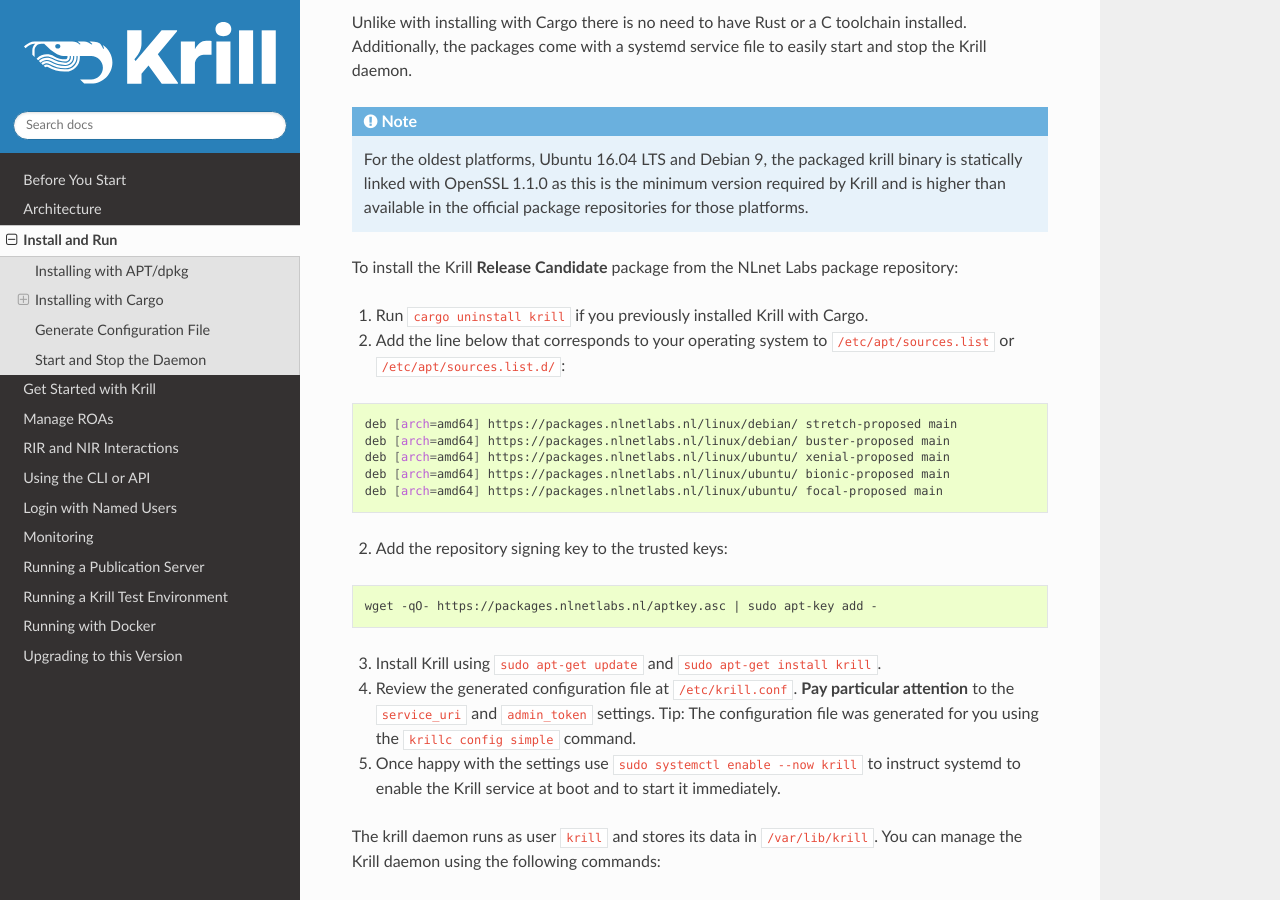
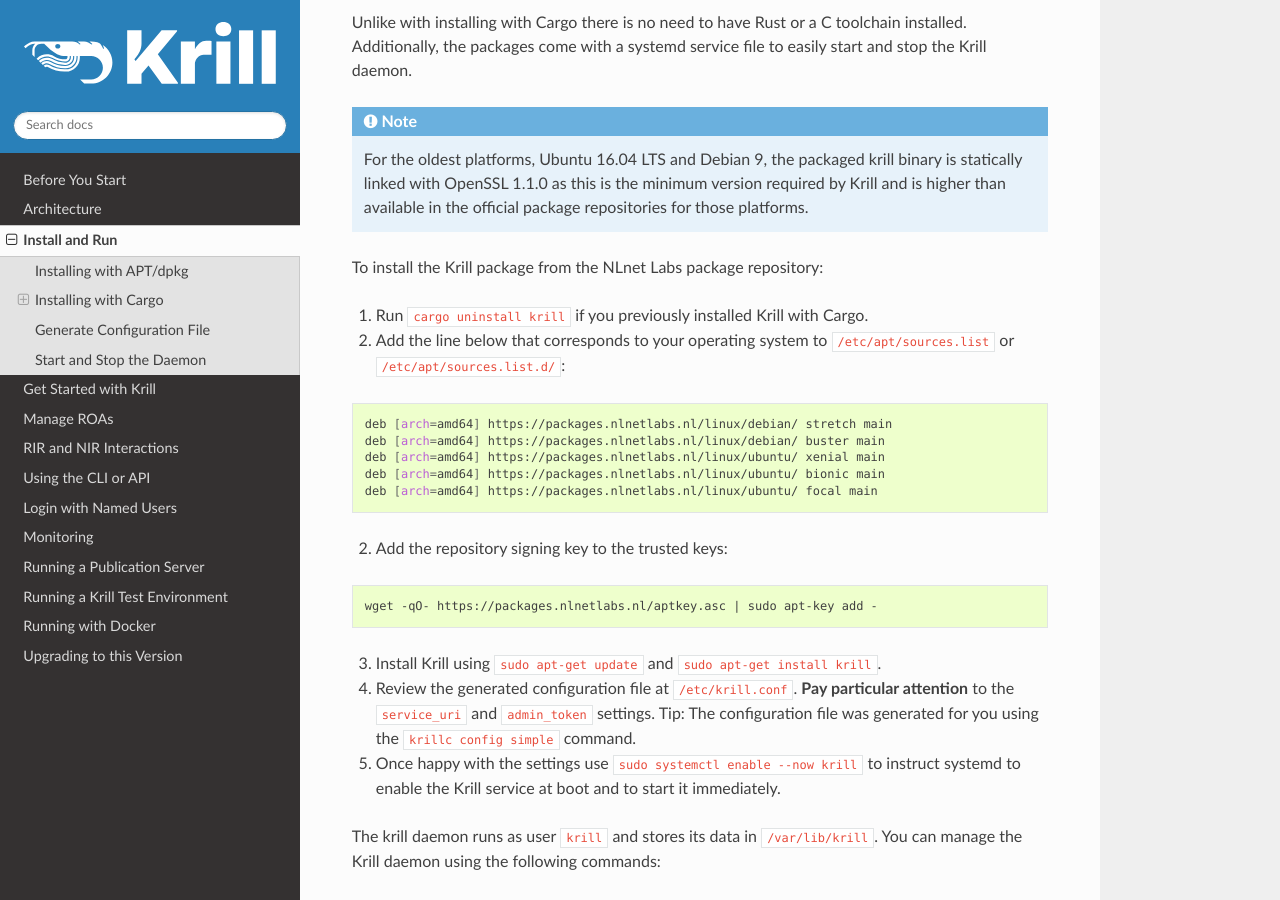
Before and after one commit to NLnetLabs/krill-manual, a Sphinx documentation site: the page built from source/install-and-run.rst, in a window 1280 px wide and 900 px high, scrolled down 595 px. Built offline with Sphinx 7.4.7 and the Read the Docs theme 2.0.0, drawn with Linux system fonts in a browser that asks for light colours.

Commit message:
Refer to release version

```diff
--- a/source/install-and-run.rst
+++ b/source/install-and-run.rst
@@ -33,18 +33,18 @@
           minimum version required by Krill and is higher than available in the
           official package repositories for those platforms.
 
-To install the Krill **Release Candidate** package from the NLnet Labs package repository:
+To install the Krill package from the NLnet Labs package repository:
 
 1. Run ``cargo uninstall krill`` if you previously installed Krill with Cargo.
 2. Add the line below that corresponds to your operating system to ``/etc/apt/sources.list`` or ``/etc/apt/sources.list.d/``:
 
 .. code-block:: bash
 
-  deb [arch=amd64] https://packages.nlnetlabs.nl/linux/debian/ stretch-proposed main
-  deb [arch=amd64] https://packages.nlnetlabs.nl/linux/debian/ buster-proposed main
-  deb [arch=amd64] https://packages.nlnetlabs.nl/linux/ubuntu/ xenial-proposed main
-  deb [arch=amd64] https://packages.nlnetlabs.nl/linux/ubuntu/ bionic-proposed main
-  deb [arch=amd64] https://packages.nlnetlabs.nl/linux/ubuntu/ focal-proposed main
+  deb [arch=amd64] https://packages.nlnetlabs.nl/linux/debian/ stretch main
+  deb [arch=amd64] https://packages.nlnetlabs.nl/linux/debian/ buster main
+  deb [arch=amd64] https://packages.nlnetlabs.nl/linux/ubuntu/ xenial main
+  deb [arch=amd64] https://packages.nlnetlabs.nl/linux/ubuntu/ bionic main
+  deb [arch=amd64] https://packages.nlnetlabs.nl/linux/ubuntu/ focal main
 
 2. Add the repository signing key to the trusted keys:
 
```
